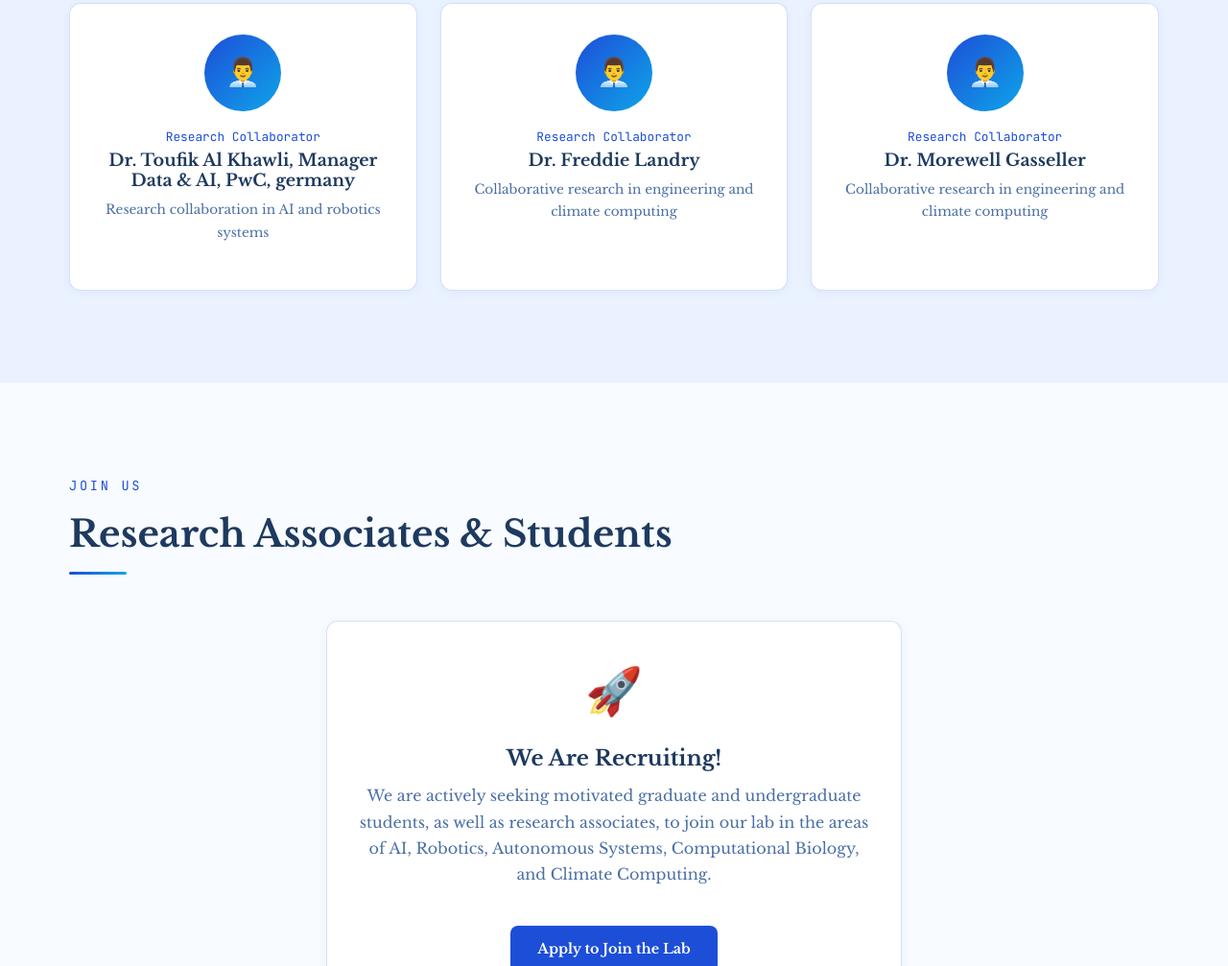
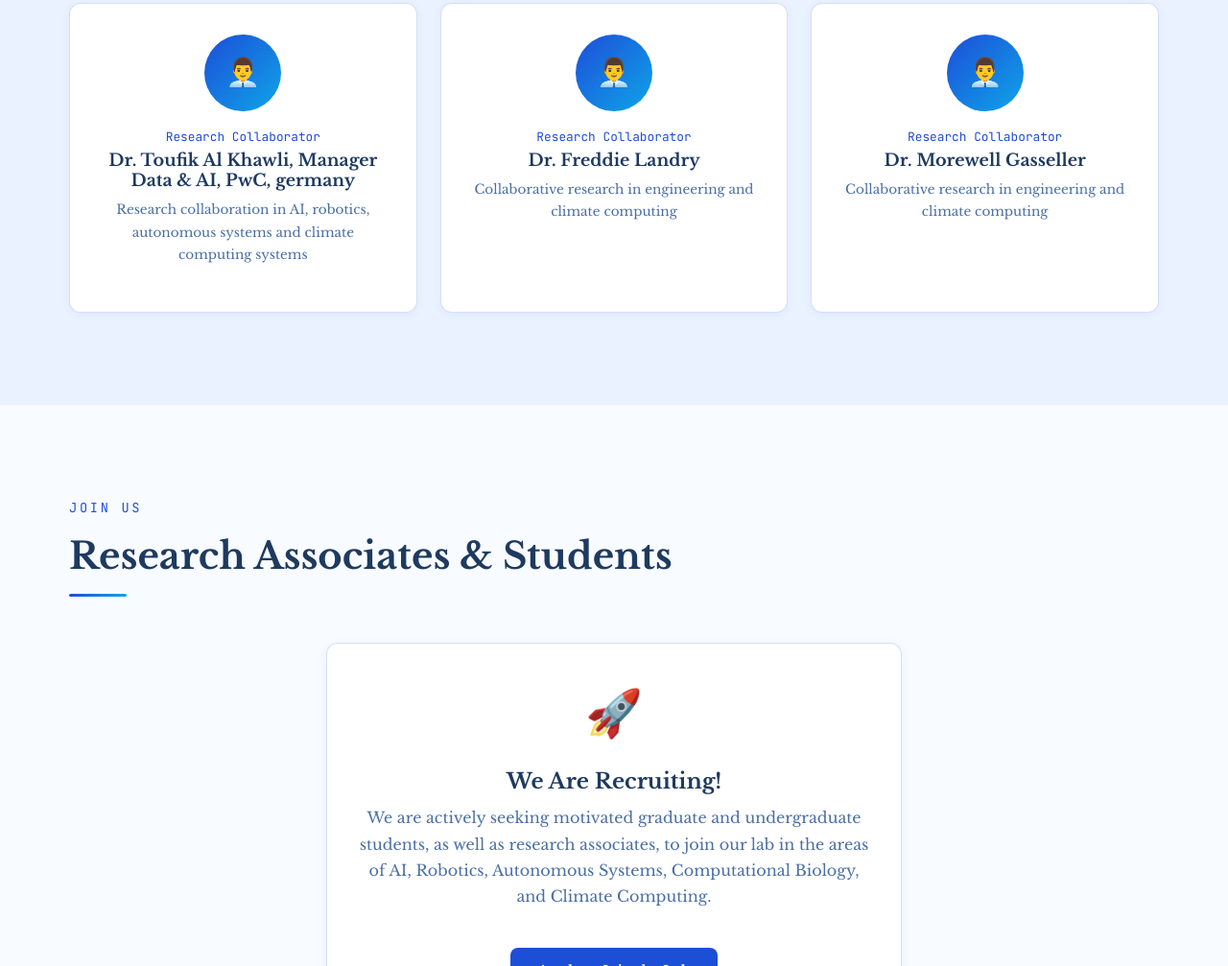
Before and after one commit to shafiqulislamrobotics/ai-robotics-lab, a plain HTML site: page team/index.html in a window 1280 px wide. Shown: the part 1687-2694 px from the top of the page at 96% size. Drawn offline with nearby package versions, Linux system fonts and the light colour scheme.

Commit message:
Update index.html

```diff
--- a/team/index.html
+++ b/team/index.html
@@ -84,7 +84,7 @@
         <div class="team-avatar">👨‍💼</div>
         <div class="team-role">Research Collaborator</div>
         <h3 style="color:#fff;font-size:1.1rem;">Dr. Toufik Al Khawli, Manager Data & AI, PwC, germany</h3>
-        <p style="font-size:.85rem;margin-top:.5rem;">Research collaboration in AI and robotics systems</p>
+        <p style="font-size:.85rem;margin-top:.5rem;">Research collaboration in AI, robotics, autonomous systems and climate computing systems</p>
       </div>
       <div class="team-card">
         <div class="team-avatar">👨‍💼</div>
```
